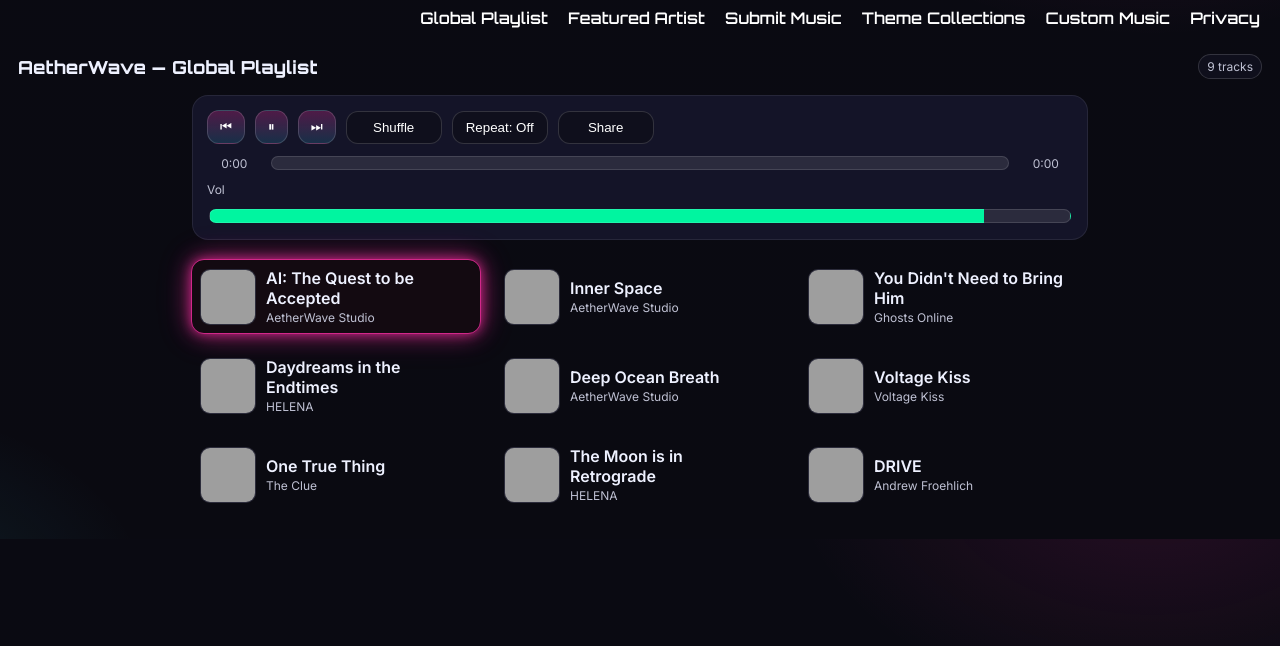
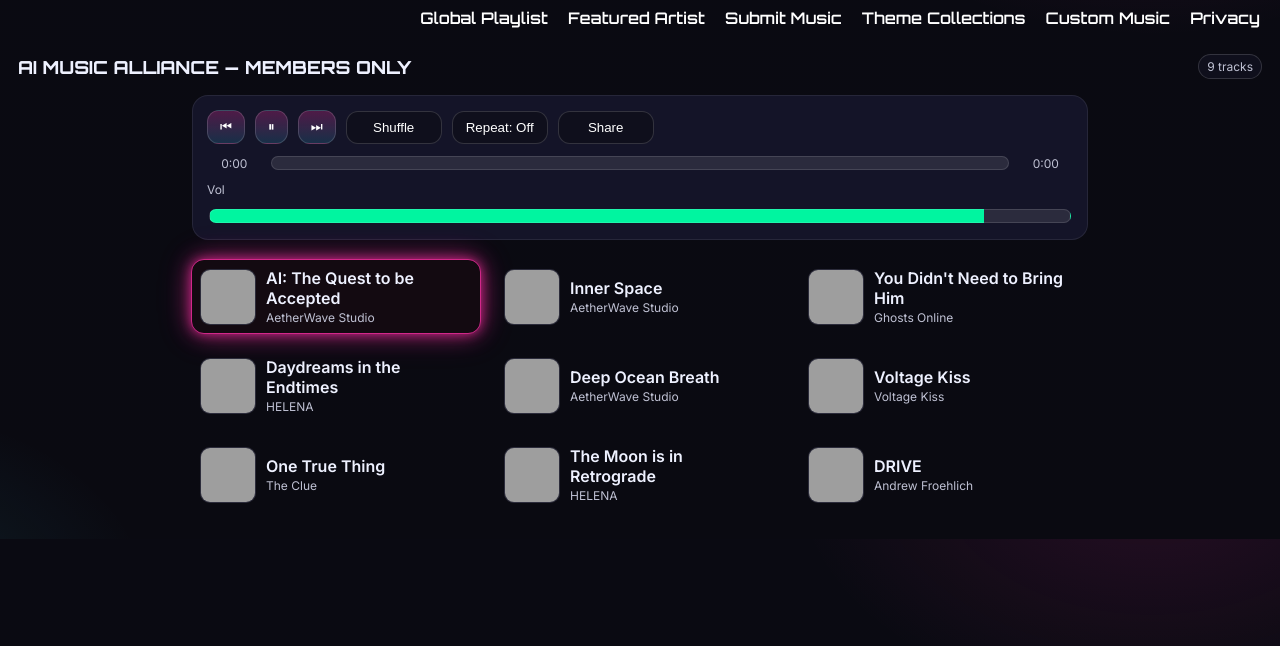
Before and after one commit to AetherWave-Studio/playlists, a website: page index.html in a window 1280 px wide. Shown: the part 136-782 px from the top of the page. Drawn offline with Linux system fonts and the light colour scheme; grey boxes are pictures that could not be loaded.

Commit message:
Update index.html

```diff
--- a/index.html
+++ b/index.html
@@ -217,7 +217,7 @@
 <!-- Slim Navigation -->
 
 <header>
-<h1>AetherWave — Global Playlist</h1>
+<h1>AI MUSIC ALLIANCE — MEMBERS ONLY</h1>
 <div class="row">
 <span class="badge" id="count">0 tracks</span>
 <button class="ghost" id="btnAdmin" title="Open Admin (Ctrl+.)">Admin</button>
```
